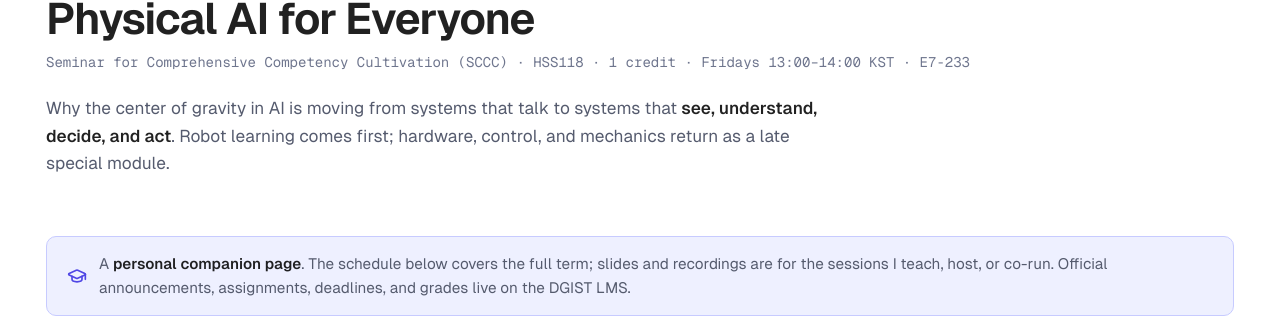
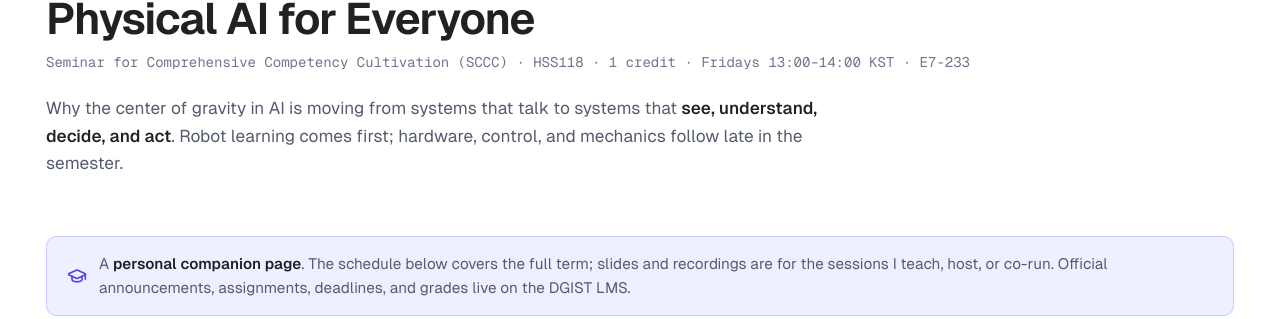
Before and after one commit to alohays/alohays.github.io, an MkDocs documentation site: the page built from docs/teaching/dgist-hss118-2026f/index.md, in a window 1280 px wide and 900 px high. Shown: the part 290-609 px from the top of the window. Built offline with MkDocs 1.6.1 and Material for MkDocs 9.7.7, drawn with Linux system fonts in a browser that asks for light colours; comment, search, counter and statistics services are not loaded.

Commit message:
docs(teaching): drop the special-module label from the Nov 20 session
The Nov 20 hardware session carried a "Special module" kicker that no
other lecture row had, and the intro sentence echoed the same label.
Both were removed on the author's request: the session is an ordinary
lecture row now, and the intro keeps only the sequencing (robot
learning first, hardware and control late in the semester).

Edited the English page and the Korean page together per the two-file
rule for this course page.

Co-Authored-By: Claude Fable 5.1 <noreply@anthropic.com>

```diff
--- a/docs/teaching/dgist-hss118-2026f/index.md
+++ b/docs/teaching/dgist-hss118-2026f/index.md
@@ -19,7 +19,7 @@ hide:
   </div>
   <h1>Physical AI for Everyone</h1>
   <p class="yl-course-meta">Seminar for Comprehensive Competency Cultivation (SCCC) · HSS118 · 1 credit · Fridays 13:00–14:00 KST · E7-233</p>
-  <p class="yl-desc">Why the center of gravity in AI is moving from systems that talk to systems that <strong>see, understand, decide, and act</strong>. Robot learning comes first; hardware, control, and mechanics return as a late special module.</p>
+  <p class="yl-desc">Why the center of gravity in AI is moving from systems that talk to systems that <strong>see, understand, decide, and act</strong>. Robot learning comes first; hardware, control, and mechanics follow late in the semester.</p>
 </div>
 
 <div class="yl-callout">
@@ -164,7 +164,6 @@ hide:
   <div class="yl-sess-row">
     <span class="yl-sess-date">Nov 20</span>
     <span class="yl-sess-body">
-      <span class="yl-sess-kicker">Special module</span>
       <span class="yl-sess-title">Foundations of Robot Hardware, Control, and Modern Platforms</span>
       <span class="yl-sess-desc">How hardware, control, and mechanics turn a learned policy into physical motion.</span>
       <span class="yl-sess-tag yl-sess-tag--mine">Lecture</span>
```
Also changed, not shown: docs/teaching/dgist-hss118-2026f/ko/index.md (+1 -2 lines).
